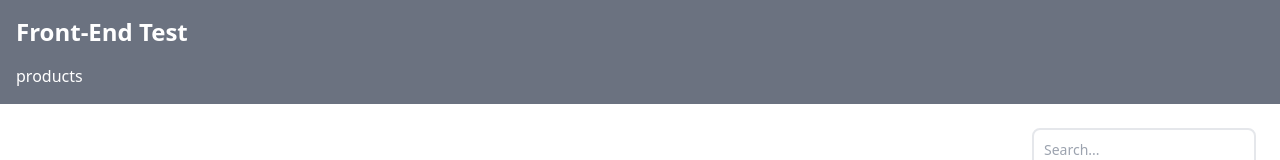
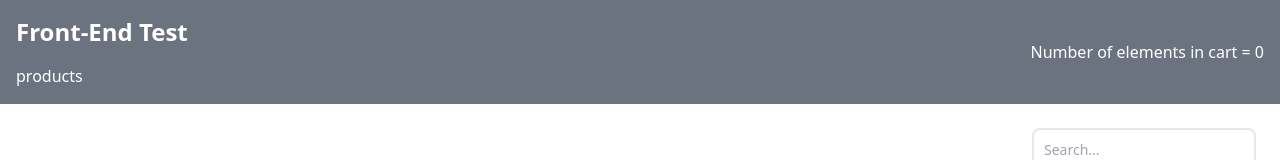
Before and after one commit to luisjaviercases/react-shopping-cart, a React (Vite) app: page /products in a window 1280 px wide. Shown: the top 160 px of the page. Built offline with nearby package versions, Linux system fonts and the light colour scheme; no server answers.

Commit message:
feat(header): show current cart quantity and add clear functionality

```diff
--- a/src/components/Header/Header.jsx
+++ b/src/components/Header/Header.jsx
@@ -1,7 +1,17 @@
 import { Link } from 'react-router-dom';
+import { useSelector, useDispatch } from 'react-redux';
 import Breadcrumbs from '@/components/Breadcrumbs/Breadcrumbs';
+import Button from '@/components/Button/Button';
+import { clearCart } from '@/state/cart/cartSlice';
 
 const Header = () => {
+  const { cart } = useSelector((state) => state.cart);
+  const dispatch = useDispatch();
+
+  const handleClick = () => {
+    dispatch(clearCart());
+  };
+
   return (
     <header className='bg-gray-500 p-4'>
       <div className='container mx-auto flex justify-between items-center'>
@@ -11,6 +21,14 @@ const Header = () => {
           </Link>
           <Breadcrumbs />
         </div>
+        <div className='flex flex-col'>
+          <span className='text-white'>Number of elements in cart = {cart}</span>
+          {cart > 0 && (
+            <Button className='w-fit self-end mt-4' onClick={handleClick}>
+              Clear cart
+            </Button>
+          )}
+        </div>
       </div>
     </header>
   );
```
